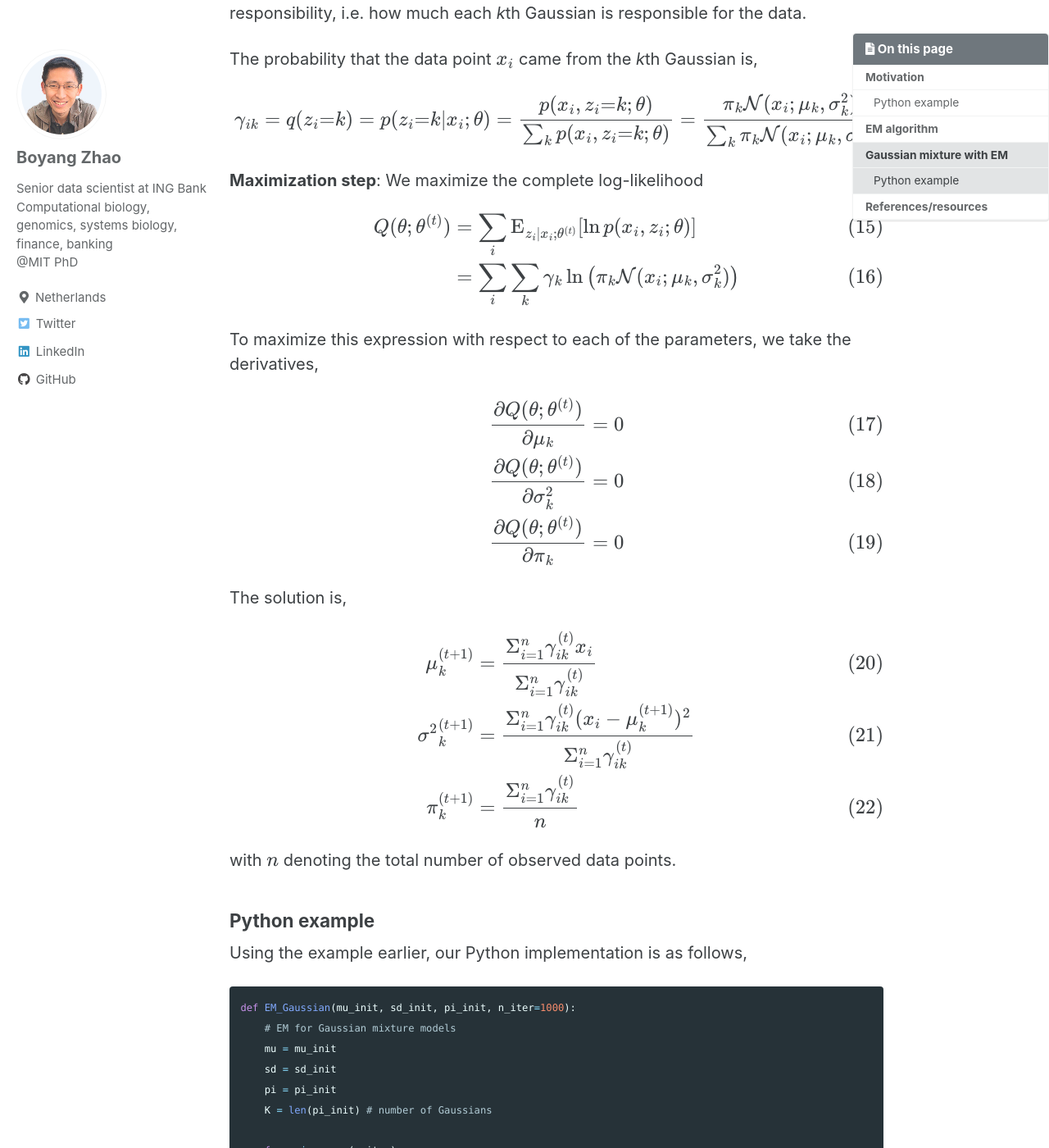
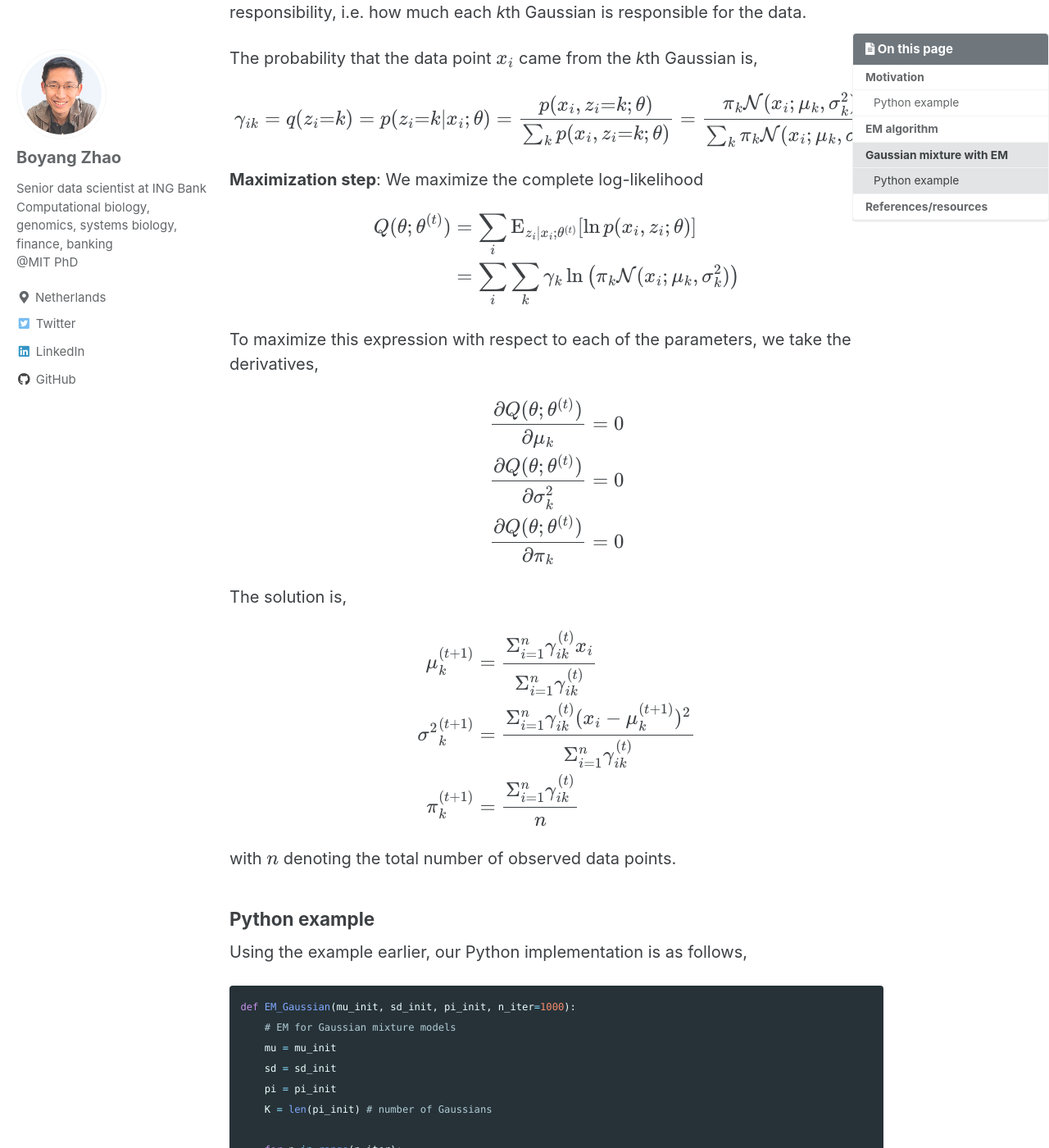
Before and after one commit to boyangzhao/boyangzhao.github.io, a Jekyll site: the page built from _posts/2021-02-01-expectation-maximization.md, in a window 1280 px wide and 1400 px high, scrolled down 7822 px. Shown: the whole window at 82% size. Built offline with Jekyll 4.4.1, drawn with Linux system fonts in a browser that asks for light colours; cached includes are drawn as plain includes; formulas are drawn with MathJax 3; comment, search, counter and statistics services are not loaded; some of the changed text lies outside the part shown.

Commit message:
update old post to remove autonumbering

```diff
--- a/_posts/2021-02-01-expectation-maximization.md
+++ b/_posts/2021-02-01-expectation-maximization.md
@@ -11,7 +11,9 @@ tags:
 
 In statistical inference, we want to find what is the best model parameters given the observed data. In the frequentist view, this is about maximizing the likelihood (MLE). In Bayesian inference, this is in maximizing the posterior. When we maximize the likelihood (often log-likelihood, as this is easier to optimize because of its benefits of monotonic transformation and numerical stability), we are asking,
 
-$$\arg \max_{\theta} \ln p(x; \theta)$$
+$$
+\arg \max_{\theta} \ln p(x; \theta)
+$$
 
 However, what if there are latent variables? Meaning if the model with $$\theta$$ parameters generating hidden variables $$z$$ and observed data $$x$$? We need to solve the MLE of the form,
 
@@ -38,11 +40,11 @@ where $$\theta \in \{\pi_k, \mu_k, \sigma^2_k\}, k \in \{1..K\}$$
 We can try to maximize the log-likelihoods by taking the derivatives. Let's try this for one of the model parameters, $$\mu_k$$. We will use $$\phi_k(x_i) = \mathcal{N}(x_i; \mu_k, \sigma^2_k)$$ to simplify the notations below,
 
 $$
-\begin{align}
+\begin{align*}
 \frac{\partial \ell(\theta)}{\partial \mu_k} &= \sum_i \frac{1}{\sum_k \pi_k \phi_k(x_i)} \pi_k \frac{\partial \phi_k(x_i)}{\partial \mu_k} \\
 &= \sum_i \frac{\pi_k \phi_k(x_i)}{\sum_k \pi_k \phi_k(x_i)} \frac{1}{\phi_k(x_i)} \frac{\partial \phi_k(x_i)}{\partial \mu_k} \\
 &= \sum_i \frac{\pi_k \phi_k(x_i)}{\sum_k \pi_k \phi_k(x_i)} \frac{\partial \ln \phi_k(x_i)}{\partial \mu_k} \\
-\end{align}
+\end{align*}
 $$
 
 We see there is an issue. The expression $$\frac{\partial \ln \phi_k(x_i)}{\partial \mu_k}$$ is familiar and is just the derivative of the log-likelihood for a single Gaussian - which we can use to estimate its model parameters. However, now there is a *weight* term $$\frac{\pi_k \phi_k(x_i)}{\sum_k \pi_k \phi_k(x_i)}$$ in front, so it is as if we are maximizing a weighted log-likelihood. Unfortunately this *weight* term depends on the model parameters we are also trying to estimate - hence lies the issue.
@@ -158,21 +160,21 @@ mu_1: -0.98; sd_1: 1.99; mu_2: 10.03; sd_2: 3.00; pi: 0.20;
 Our goal is to maximize the log marginal likelihood for models with latent variables. Because this expression results in an integral (or sum if discrete) inside the log transform, we introduce an arbitrary distribution $$q$$ over $$z$$ and apply Jensen’s inequality to construct a lower bound on the likelihood,
 
 $$
-\begin{align}
+\begin{align*}
 \sum_i \ln p(x_i;\theta) &= \sum_i \ln \int p(x_i,z_i;\theta) \,dz \\
 &= \sum_i \ln \int q(z_i) \frac{p(x_i,z_i;\theta)}{q(z_i)} \,dz \\
 &\ge \sum_i \int q(z_i) \ln \frac{p(x_i,z_i;\theta)}{q(z_i)} \,dz \\
 &= F(q, \theta) \\
-\end{align}
+\end{align*}
 $$
 
 The term $$F(q, \theta)$$ consists of,
 
 $$
-\begin{align}
+\begin{align*}
 F(q, \theta) &= \sum_i \int q(z_i) \ln p(x_i,z_i;\theta) \,dz - \sum_i \int q(z_i) \ln q(z_i) \,dz \\
 &= \sum_i \text{E}_{z_i \sim q}[\ln p(x_i,z_i;\theta)] + \sum_i H(q) \\
-\end{align}
+\end{align*}
 $$
 
 The expression $$F(q, \theta)$$ is a lower bound of our marginal likelihood and depends on our choice of the distribution $$q$$ and our estimates of $$\theta$$. To have the tightest bound at our current estimate of $$\theta$$, we want to maximize $$F(q, \theta^{(t)})$$ with respect to $$q$$, to derive a distribution $$q^{(t+1)}$$. It can be shown that the tightest bound at our current $$\theta$$ estimate is when we hold the above inequality *with equality*, resulting in the optimal $$q$$ being the posterior distribution of $$z$$ given $$x$$ and $$\theta^{(t)}$$. With this bound, we can maximize $$F(q^{(t+1)}, \theta)$$ with respect to $$\theta$$ to get a better estimate of $$\theta$$, which is also a better estimate for our marginal likelihood. This effectively is the expectation and maximization steps in the EM algorithm.
@@ -187,21 +189,21 @@ where $$Q(\theta; \theta^{(t)})$$ is the lower bound of the marginal likelihood
 Maximize $$F(q, \theta)$$ with respect to $$q$$. The solution (i.e. the tightest bound) at our current estimate of $$\theta$$ is the posterior distribution of $$z$$ given $$x$$ and $$\theta^{(t)}$$. Thus, in practice, we need to calculate,
 
 $$
-\begin{align}
+\begin{align*}
 q^{(t+1)} &= \mathop{\operatorname{arg\,max}}_{q} F(q, \theta^{(t)}) \\
 &=p(z \vert x; \theta^{(t)})
-\end{align}
+\end{align*}
 $$
 
 **Maximization step**:
 Maximize $$F(q, \theta)$$ with respect to $$\theta$$. In other words, maximize the expected complete log-likelihood,
 
 $$
-\begin{align}
+\begin{align*}
 \theta^{(t+1)} &= \mathop{\operatorname{arg\,max}}_{\theta} F(q^{(t+1)}, \theta) \\
 &= \mathop{\operatorname{arg\,max}}_{\theta} Q(\theta; \theta^{(t)}) \\
 &= \mathop{\operatorname{arg\,max}}_{\theta} \sum_i \text{E}_{z_i \vert x_i; \theta^{(t)}} [\ln p(x_i,z_i ; \theta)]
-\end{align}
+\end{align*}
 $$
 
 ## Gaussian mixture with EM
@@ -216,10 +218,10 @@ $$\gamma_{ik} = q(z_i{=}k) = p(z_i{=}k \vert x_i;\theta) = \frac{p(x_i,z_i{=}k;\
 **Maximization step**: We maximize the complete log-likelihood
 
 $$
-\begin{align}
+\begin{align*}
 Q(\theta; \theta^{(t)}) &= \sum_i \text{E}_{z_i \vert x_i; \theta^{(t)}} [\ln p(x_i,z_i; \theta)] \\
 &= \sum_i \sum_k \gamma_k \ln \left( \pi_k \mathcal{N}(x_i; \mu_k, \sigma^2_k) \right)
-\end{align}
+\end{align*}
 $$
 
 To maximize this expression with respect to each of the parameters, we take the derivatives,
@@ -227,21 +229,21 @@ To maximize this expression with respect to each of the parameters, we take the
 <!-- double check over partial derivative -->
 
 $$
-\begin{align}
+\begin{align*}
 \frac{\partial Q(\theta; \theta^{(t)})}{\partial \mu_k} &= 0 \\
 \frac{\partial Q(\theta; \theta^{(t)})}{\partial \sigma^2_k} &= 0 \\
 \frac{\partial Q(\theta; \theta^{(t)})}{\partial \pi_k} &= 0
-\end{align}
+\end{align*}
 $$
 
 The solution is,
 
 $$
-\begin{align}
+\begin{align*}
 \mu_k^{(t+1)} &= \frac{\Sigma_{i=1}^n \gamma_{ik}^{(t)} x_i}{\Sigma_{i=1}^n \gamma_{ik}^{(t)}} \\
 {\sigma^2}_k^{(t+1)} &= \frac{\Sigma_{i=1}^n \gamma_{ik}^{(t)} (x_i-\mu_k^{(t+1)})^2}{\Sigma_{i=1}^n \gamma_{ik}^{(t)}} \\
 \pi_k^{(t+1)} &= \frac{\Sigma_{i=1}^n \gamma_{ik}^{(t)}}{n} \\
-\end{align}
+\end{align*}
 $$
 
 with $$n$$ denoting the total number of observed data points.
```
Also changed, not shown: _posts/2021-01-13-monte-carlo-integration.md (+2 -2 lines), _posts/2021-01-14-mcmc-bayesian-inference.md (+4 -4 lines), _posts/2021-01-17-mcmc-gibbs-sampling-multivariate.md (+2 -2 lines), _posts/2021-01-26-vaccine_efficacy_bayesian.md (+6 -6 lines).
